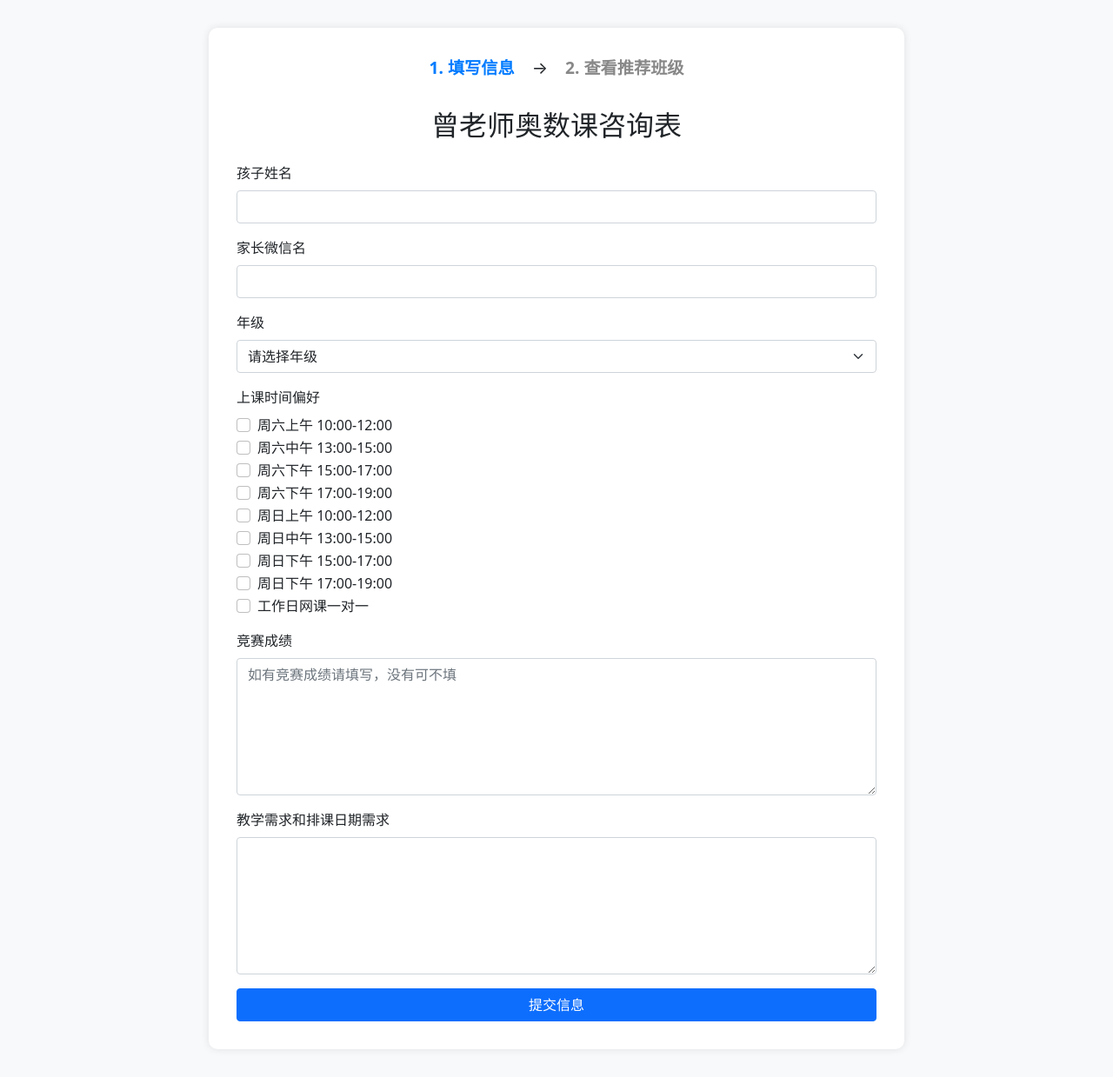
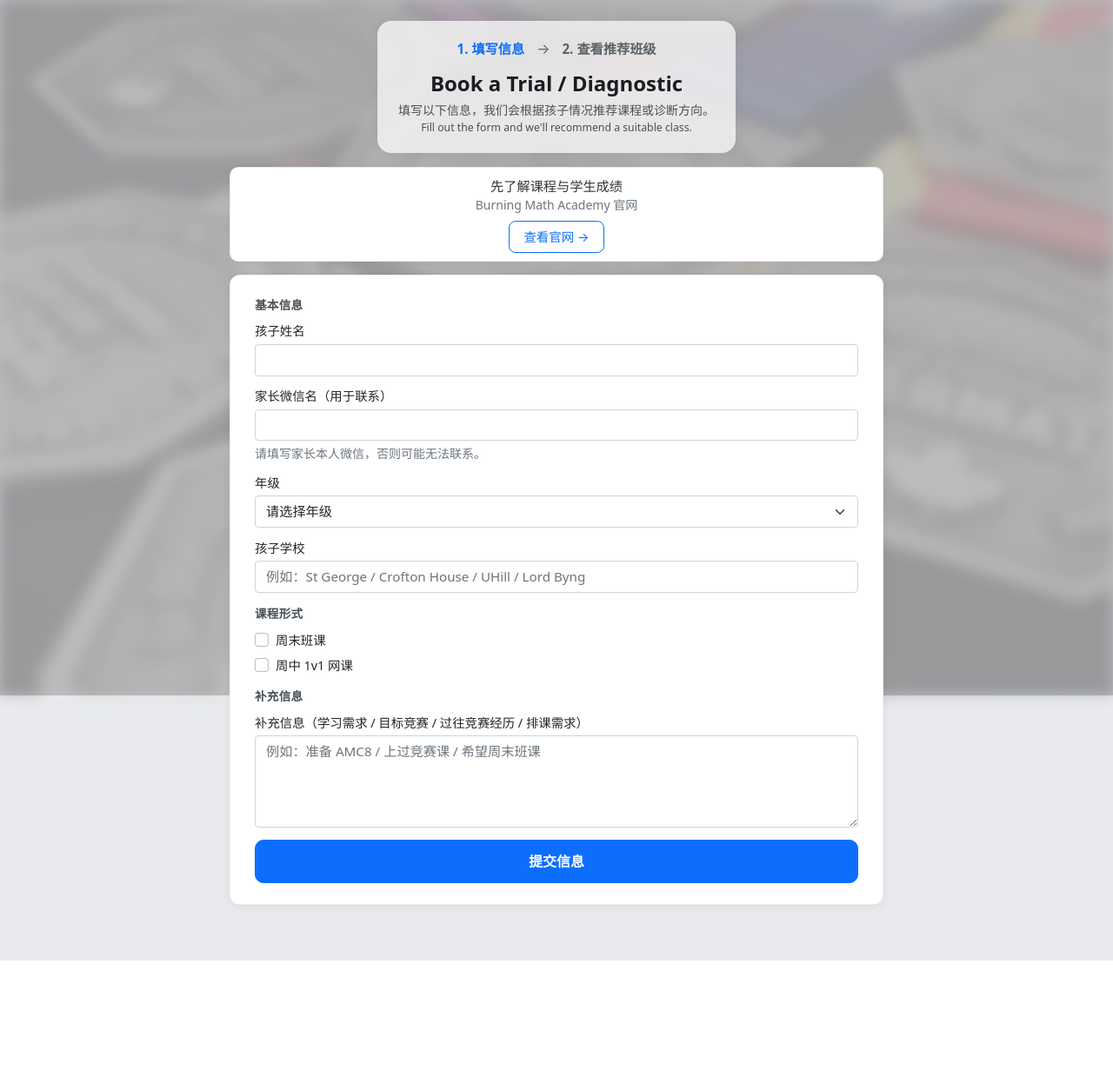
Before and after one commit to SheeepJMS/burningmath-signup, a Flask app: page / in a window 1280 px wide. Shown: the whole page at 87% size. After the commit the page ends 1105 px from the top, so only its background shows below. Run offline with Flask 2, Linux system fonts and the light colour scheme.

Commit message:
咨询页优化：背景图、头部可读性、表单简化等

```diff
--- a/app.py
+++ b/app.py
@@ -1,4 +1,4 @@
-from flask import Flask, render_template, request, redirect, url_for, flash, jsonify
+from flask import Flask, render_template, request, redirect, url_for, flash, jsonify, send_file
 from flask_sqlalchemy import SQLAlchemy
 from datetime import datetime
 import os
@@ -63,6 +63,14 @@ class ClassInfo(db.Model):
 def index():
     return render_template('index.html')
 
+@app.route('/hero-medals.jpg')
+def hero_medals():
+    """Serve hero background image from project root for consultation page."""
+    path = os.path.join(os.path.dirname(os.path.abspath(__file__)), 'hero-medals.jpg')
+    if not os.path.isfile(path):
+        return '', 404
+    return send_file(path, mimetype='image/jpeg')
+
 @app.route('/submit', methods=['POST'])
 def submit():
     print("submit被调用")
@@ -83,12 +91,13 @@ def submit():
             except Exception:
                 trial_class_time = None
 
+        # competition_experience: DB column unchanged; UI now collects 孩子学校 (school) to avoid schema migration
         customer = Customer(
             child_name=data['child_name'],
             wechat_name=data['wechat_name'],
             grade=data['grade'],
             preferred_time=data['preferred_time'],
-            competition_experience=data['competition_experience'],
+            competition_experience=data.get('competition_experience', ''),  # now used for school name
             needs=data['needs'],
             recommended_class=recommended_class_name,  # 写入推荐班型
             trial_class_time=trial_class_time
--- a/templates/index.html
+++ b/templates/index.html
@@ -8,67 +8,189 @@
     <link rel="icon" type="image/x-icon" href="/static/falcon-icon.svg">
     <link href="https://cdn.jsdelivr.net/npm/bootstrap@5.1.0/dist/css/bootstrap.min.css" rel="stylesheet">
     <style>
+        /* Subtle background: medals image (softer so header stays readable) */
+        body::before {
+            content: "";
+            position: fixed;
+            top: 0;
+            left: 0;
+            width: 100%;
+            height: 100%;
+            background-image: url("/hero-medals.jpg");
+            background-size: cover;
+            background-position: center;
+            filter: blur(8px);
+            opacity: 0.18;
+            z-index: -2;
+        }
+        body::after {
+            content: "";
+            position: fixed;
+            top: 0;
+            left: 0;
+            width: 100%;
+            height: 100%;
+            background: rgba(0,0,0,0.2);
+            z-index: -1;
+        }
         body {
-            background-color: #f8f9fa;
+            background-color: #e8eaed;
+            padding-bottom: 2rem;
+            position: relative;
+        }
+        /* Content above background layers; form card unchanged */
+        .page-wrap {
+            position: relative;
+            z-index: 0;
+            max-width: 800px;
+            margin: 0 auto;
+            padding: 1rem 1rem 1.5rem;
+        }
+        @media (min-width: 576px) {
+            .page-wrap { padding: 1.5rem 1.5rem 2rem; }
         }
         .form-container {
-            max-width: 800px;
-            margin: 2rem auto;
-            padding: 2rem;
+            width: 100%;
+            padding: 1.25rem 1rem;
             background-color: white;
+            border-radius: 12px;
+            box-shadow: 0 2px 12px rgba(0,0,0,0.06);
+            border: 1px solid rgba(0,0,0,0.06);
+        }
+        @media (min-width: 576px) {
+            .form-container { padding: 1.5rem 1.75rem; }
+        }
+        /* Official website entry: compact, premium */
+        .website-entry {
+            text-align: center;
+            padding: 0.6rem 1rem;
+            margin-bottom: 0.9rem;
+            background: #fff;
+            border: 1px solid rgba(0,0,0,0.08);
             border-radius: 10px;
-            box-shadow: 0 0 10px rgba(0,0,0,0.1);
+            box-shadow: 0 1px 8px rgba(0,0,0,0.04);
         }
+        .website-entry .lead { font-size: 0.95rem; color: #333; margin-bottom: 0.25rem; }
+        .website-entry .btn-outline-primary {
+            font-size: 0.9rem;
+            padding: 0.4rem 1rem;
+            border-radius: 8px;
+        }
+        /* Form sections grouping */
+        .form-section {
+            margin-bottom: 0.9rem;
+        }
+        .form-section-title {
+            font-size: 0.85rem;
+            font-weight: 600;
+            color: #495057;
+            margin-bottom: 0.45rem;
+            letter-spacing: 0.02em;
+        }
+        .form-label { font-size: 0.9rem; margin-bottom: 0.25rem; }
+        .form-container .mb-3 { margin-bottom: 0.65rem !important; }
+        .form-control, .form-select { font-size: 0.95rem; }
+        .form-check { margin-bottom: 0.3rem; }
+        .form-check-label { font-size: 0.9rem; }
         .class-recommendation {
             display: none;
-            margin-top: 2rem;
+            margin-top: 1.5rem;
             padding: 1rem;
             border: 1px solid #dee2e6;
-            border-radius: 5px;
+            border-radius: 8px;
+        }
+        /* Header panel: light glass panel for step + title + subtitle readability */
+        .header-panel {
+            background: rgba(255,255,255,0.72);
+            backdrop-filter: blur(6px);
+            -webkit-backdrop-filter: blur(6px);
+            border-radius: 16px;
+            padding: 1rem 1.25rem;
+            margin-bottom: 1rem;
+            max-width: 100%;
+            width: fit-content;
+            margin-left: auto;
+            margin-right: auto;
+            box-shadow: 0 2px 16px rgba(0,0,0,0.06);
+        }
+        @media (min-width: 576px) {
+            .header-panel { padding: 1.25rem 1.5rem; }
+        }
+        .header-panel .step-indicator {
+            margin-bottom: 0.85rem;
+        }
+        .header-panel .page-title {
+            color: #1a1d21;
+            font-weight: 700;
+            margin-bottom: 0.4rem;
+        }
+        .header-panel .helper-text {
+            color: #4a4f56;
+            margin-bottom: 0;
         }
         .step-indicator {
             display: flex;
             justify-content: center;
             align-items: center;
-            margin-bottom: 2rem;
+            flex-wrap: wrap;
+            gap: 0.25rem;
         }
         .step {
-            font-weight: bold;
-            font-size: 1.2rem;
-            color: #888;
-            padding: 0 10px;
+            font-weight: 600;
+            font-size: 0.95rem;
+            color: #5c6268;
+            padding: 0 6px;
         }
-        .step.active {
-            color: #007bff;
+        .step.active { color: #0d6efd; font-weight: 700; }
+        .step-arrow { margin: 0 4px; font-size: 1rem; color: #5c6268; }
+        .btn-submit {
+            width: 100%;
+            font-size: 1rem;
+            padding: 0.75rem 1.5rem;
+            border-radius: 10px;
+            font-weight: 600;
         }
-        .step-arrow {
-            margin: 0 10px;
-            font-size: 1.2rem;
+        .helper-text {
+            font-size: 0.875rem;
+            line-height: 1.4;
         }
-        .btn-lg {
-            font-size: 1.25rem;
-            padding: 0.75rem 2rem;
+        .page-title { font-size: 1.35rem; }
+        @media (min-width: 576px) {
+            .page-title { font-size: 1.5rem; }
         }
     </style>
 </head>
 <body>
-    <div class="container">
-        <div class="form-container">
+    <div class="page-wrap">
+        <div class="header-panel text-center">
             <div id="stepIndicator" class="step-indicator">
                 <span id="step1" class="step active">1. 填写信息</span>
                 <span class="step-arrow">→</span>
                 <span id="step2" class="step">2. 查看推荐班级</span>
             </div>
+            <h1 class="page-title">Book a Trial / Diagnostic</h1>
+            <p class="helper-text">填写以下信息，我们会根据孩子情况推荐课程或诊断方向。<br><small>Fill out the form and we'll recommend a suitable class.</small></p>
+        </div>
         <div id="step1Content">
-                <h2 class="text-center mb-4">曾老师奥数课咨询表</h2>
+            <!-- Official website entry: display-only, not a form field -->
+            <div class="website-entry">
+                <p class="lead mb-0">先了解课程与学生成绩</p>
+                <p class="mb-0 small text-muted">Burning Math Academy 官网</p>
+                <a href="https://www.burningmath.com" target="_blank" rel="noopener noreferrer" class="btn btn-outline-primary mt-2">查看官网 →</a>
+            </div>
+
+            <div class="form-container">
                 <form id="customerForm">
+                    <div class="form-section">
+                        <div class="form-section-title">基本信息</div>
                         <div class="mb-3">
                             <label for="child_name" class="form-label">孩子姓名</label>
                             <input type="text" class="form-control" id="child_name" name="child_name" required>
                         </div>
                         <div class="mb-3">
-                        <label for="wechat_name" class="form-label">家长微信名</label>
+                            <label for="wechat_name" class="form-label">家长微信名（用于联系）</label>
                             <input type="text" class="form-control" id="wechat_name" name="wechat_name" required>
+                            <p class="form-text text-muted mt-1 mb-0 small">请填写家长本人微信，否则可能无法联系。</p>
                         </div>
                         <div class="mb-3">
                             <label for="grade" class="form-label">年级</label>
@@ -88,59 +210,40 @@
                                 <option value="G12">G12 (高中三年级)</option>
                             </select>
                         </div>
+                        <!-- Backend: field name competition_experience kept for DB compatibility; UI now collects 孩子学校 (school) -->
                         <div class="mb-3">
-                        <label class="form-label">上课时间偏好</label>
+                            <label for="competition_experience" class="form-label">孩子学校</label>
+                            <input type="text" class="form-control" id="competition_experience" name="competition_experience" placeholder="例如：St George / Crofton House / UHill / Lord Byng">
+                        </div>
+                    </div>
+
+                    <div class="form-section">
+                        <div class="form-section-title">课程形式</div>
                         <div id="preferred_time_group">
                             <div class="form-check">
-                                <input class="form-check-input" type="checkbox" name="preferred_time" value="周六上午10-12" id="pt1">
-                                <label class="form-check-label" for="pt1">周六上午 10:00-12:00</label>
+                                <input class="form-check-input" type="checkbox" name="preferred_time" value="周末班课" id="pt1">
+                                <label class="form-check-label" for="pt1">周末班课</label>
                             </div>
                             <div class="form-check">
-                                <input class="form-check-input" type="checkbox" name="preferred_time" value="周六中午1-3" id="pt2">
-                                <label class="form-check-label" for="pt2">周六中午 13:00-15:00</label>
-                            </div>
-                            <div class="form-check">
-                                <input class="form-check-input" type="checkbox" name="preferred_time" value="周六下午3-5" id="pt3">
-                                <label class="form-check-label" for="pt3">周六下午 15:00-17:00</label>
-                            </div>
-                            <div class="form-check">
-                                <input class="form-check-input" type="checkbox" name="preferred_time" value="周六下午5-7" id="pt4">
-                                <label class="form-check-label" for="pt4">周六下午 17:00-19:00</label>
-                            </div>
-                            <div class="form-check">
-                                <input class="form-check-input" type="checkbox" name="preferred_time" value="周日上午10-12" id="pt5">
-                                <label class="form-check-label" for="pt5">周日上午 10:00-12:00</label>
-                            </div>
-                            <div class="form-check">
-                                <input class="form-check-input" type="checkbox" name="preferred_time" value="周日中午1-3" id="pt6">
-                                <label class="form-check-label" for="pt6">周日中午 13:00-15:00</label>
-                            </div>
-                            <div class="form-check">
-                                <input class="form-check-input" type="checkbox" name="preferred_time" value="周日下午3-5" id="pt7">
-                                <label class="form-check-label" for="pt7">周日下午 15:00-17:00</label>
-                            </div>
-                            <div class="form-check">
-                                <input class="form-check-input" type="checkbox" name="preferred_time" value="周日下午5-7" id="pt8">
-                                <label class="form-check-label" for="pt8">周日下午 17:00-19:00</label>
-                            </div>
-                            <div class="form-check">
-                                <input class="form-check-input" type="checkbox" name="preferred_time" value="工作日网课一对一" id="pt9">
-                                <label class="form-check-label" for="pt9">工作日网课一对一</label>
+                                <input class="form-check-input" type="checkbox" name="preferred_time" value="周中 1v1 网课" id="pt2">
+                                <label class="form-check-label" for="pt2">周中 1v1 网课</label>
                             </div>
                         </div>
                     </div>
+
+                    <div class="form-section">
+                        <div class="form-section-title">补充信息</div>
                         <div class="mb-3">
-                        <label for="competition_experience" class="form-label">竞赛成绩</label>
-                        <textarea class="form-control" id="competition_experience" name="competition_experience" rows="6" style="min-height: 150px;" placeholder="如有竞赛成绩请填写，没有可不填"></textarea>
+                            <label for="needs" class="form-label">补充信息（学习需求 / 目标竞赛 / 过往竞赛经历 / 排课需求）</label>
+                            <textarea class="form-control" id="needs" name="needs" rows="4" style="min-height: 100px;" placeholder="例如：准备 AMC8 / 上过竞赛课 / 希望周末班课" required></textarea>
                         </div>
-                    <div class="mb-3">
-                        <label for="needs" class="form-label">教学需求和排课日期需求</label>
-                        <textarea class="form-control" id="needs" name="needs" rows="6" style="min-height: 150px;" required></textarea>
                     </div>
-                    <button type="submit" class="btn btn-primary w-100">提交信息</button>
+                    <button type="submit" class="btn btn-primary btn-submit">提交信息</button>
                 </form>
             </div>
+        </div>
         <div id="step2Content" style="display:none;">
+            <div class="form-container">
                 <div id="classRecommendation" class="class-recommendation" style="display:block;">
                     <h3>初步推荐班级</h3>
                     <div id="recommendedClassInfo"></div>
@@ -149,7 +252,7 @@
                             <h5>提交成功！</h5>
                             <p>感谢您的咨询，我们会尽快与您联系安排试课。</p>
                         </div>
-                        <button class="btn btn-primary" onclick="window.location.reload()">重新填写</button>
+                        <button class="btn btn-primary btn-submit" onclick="window.location.reload()">重新填写</button>
                     </div>
                 </div>
             </div>
```
Also changed, not shown: hero-medals.jpg (added), instance/customers.db (added). Lines whose indentation alone changed are shown as unchanged.
